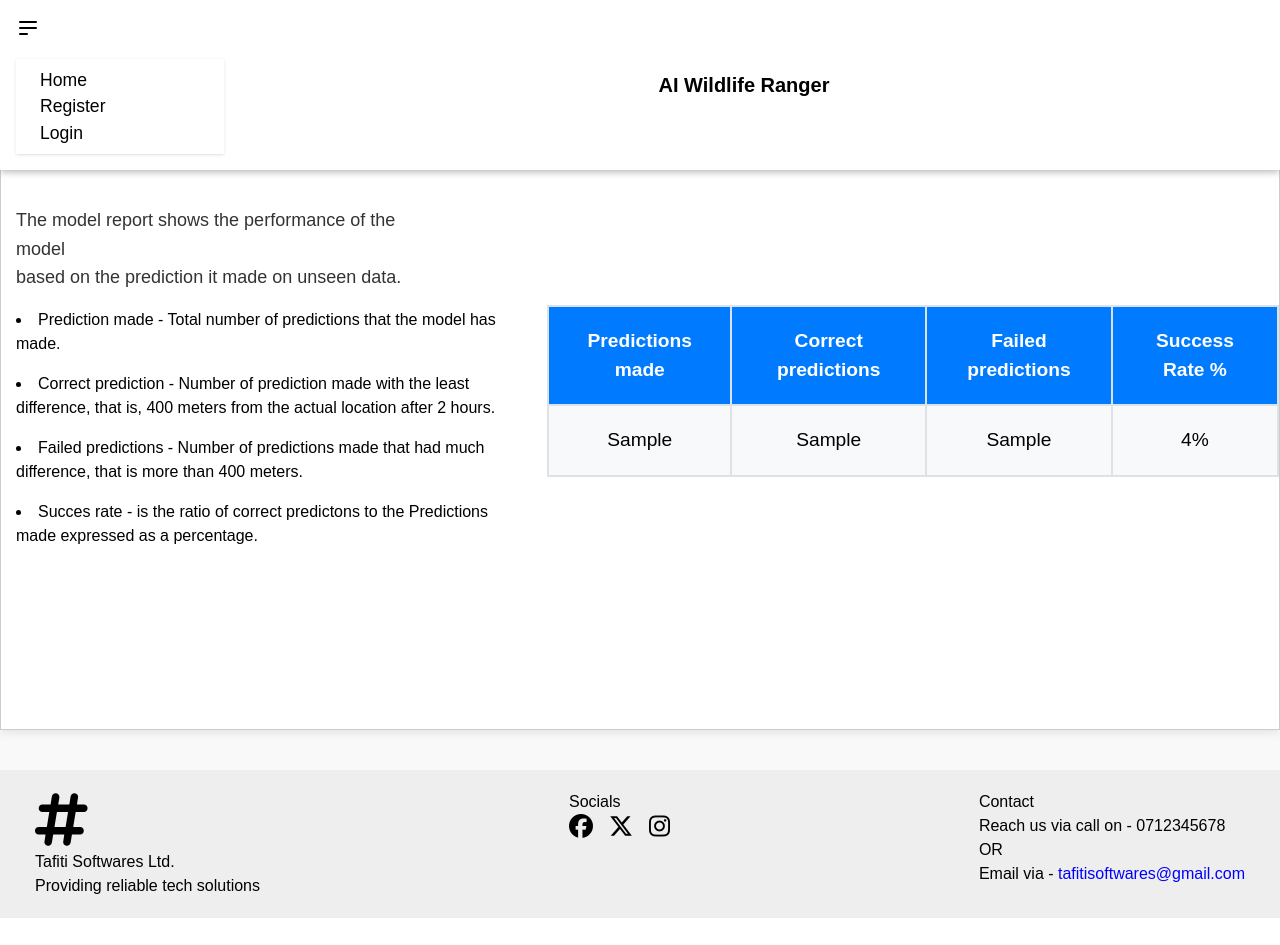
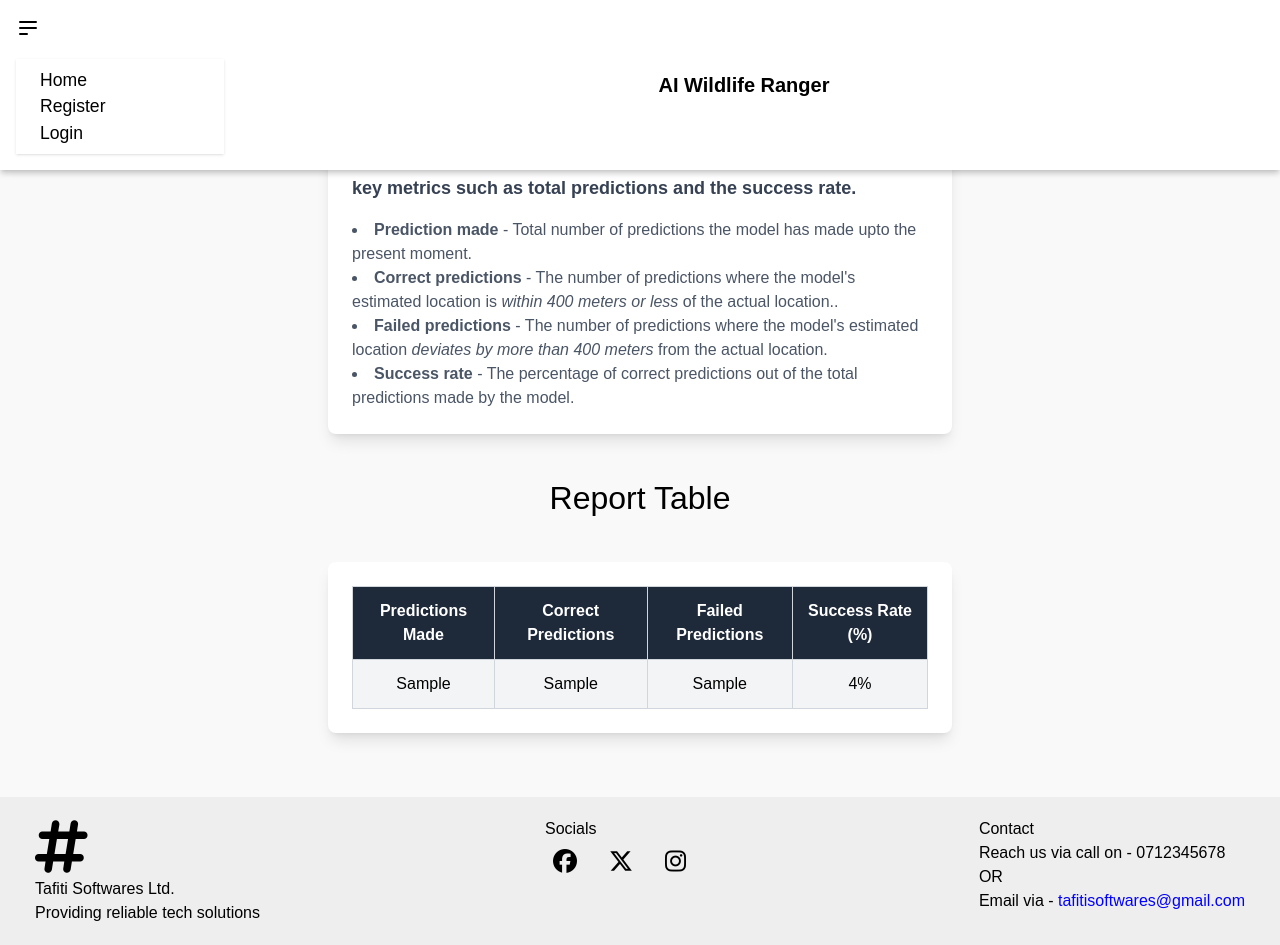
Before and after one commit to Samboja651/AI_WILDLIFE_RANGER, a Flask app: template templates/report.html in a window 1280 px wide. Before the commit the page ends 918 px from the top, so only its background shows below. Run offline with Flask 3, Linux system fonts and the light colour scheme; the template is opened without the code that fills it: most values are stand-ins (such as "Sample title", 1, 10 or a date in 2020); some libraries are stand-ins or nearby versions.

Commit message:
made some changes

```diff
--- a/static/css/main.css
+++ b/static/css/main.css
@@ -3,6 +3,11 @@ body {
     font-family: Arial, sans-serif;
     background-color: #f9f9f9;
 }
+
+.main {
+    margin-top: 70px;
+}
+
 /* Styling the map container */
 .map-container, #map {
     display: flex;
@@ -31,6 +36,17 @@ body {
     gap: 10px;
 }
 
+.reportContainer {
+    display: flex;
+    flex-direction: column;
+    justify-content: center;
+    align-items: center;
+    height: auto;
+    padding-top: 70px;
+    gap: 40px;
+}
+
+
 @media (max-width: 768px) {
     .mapForm,
     .map-container .container1 {
@@ -38,29 +54,7 @@ body {
     }
 }
 
-/* Style for the report table */
-.table {
-    width: 100%;
-    margin-top: 20px;
-    border-collapse: collapse;
-    font-size: 1.2em; /* Make text bigger */
-}
-.table th, .table td {
-    padding: 20px; /* Add more padding */
-    text-align: center;
-    border: 2px solid #dee2e6;
-}
-.table th {
-    background-color: #007bff;
-    color: #fff;
-    font-weight: bold;
-}
-.table tbody tr:nth-child(odd) {
-    background-color: #f8f9fa;
-}
-.table tbody tr:nth-child(even) {
-    background-color: #e9ecef;
-}
+
 
 /* Footer styling */
 .footer {
--- a/templates/index.html
+++ b/templates/index.html
@@ -99,16 +99,16 @@
       <nav>
         <h6 class="footer-title">Socials</h6>
         <div class="grid grid-flow-col gap-4">
-          <i class="fa-brands fa-facebook" style="font-size: 24px;"></i>
-          <i class="fa-brands fa-x-twitter" style="font-size: 24px;"></i>
-          <i class="fa-brands fa-instagram" style="font-size: 24px;"></i>
+          <a href=""><i class="fa-brands fa-facebook p-2" style="font-size: 24px;"></i></a>
+          <a href=""><i class="fa-brands fa-x-twitter p-2" style="font-size: 24px;"></i></a>
+          <a href=""><i class="fa-brands fa-instagram p-2" style="font-size: 24px;"></i></a>
         </div>
       </nav>
       <nav>
           <h6 class="footer-title">Contact</h6>
           <p>Reach us via call on  -  0712345678</p>
           <h5>OR</h5>
-          <p>Email via - <a href="" style="color: blue;">tafitisoftwares@gmail.com</a></p>
+          <p>Email via - <a href="mailto:tafitisoftwares@gmail.com" style="color: blue;">tafitisoftwares@gmail.com</a></p>
       </nav>
     </footer>
       {% endblock%}
--- a/templates/report.html
+++ b/templates/report.html
@@ -3,39 +3,53 @@
 
 {% block title %}Model Report - Wildlife Conservation{% endblock %}
 
-{% block container %}
-<div class="container1 mt-4">
-    <div  style="word-wrap: break-word; width: 45%; text-align: left; align-items: flex-start; padding-left: 15px;">
-            <p>The model report shows the performance of the model <br> based on the prediction it made on unseen data. <br></p>
-            <li>Prediction made - Total number of predictions that the model has made.</li>
-            <li>Correct prediction - Number of prediction made with the least difference, that is, 400 meters from the actual location after 2 hours.</li>
-            <li>Failed predictions - Number of predictions made that had much difference, that is more than 400 meters.</li>
-            <li>Succes rate - is the ratio of correct predictons to the Predictions made expressed as a percentage.</li>
-    </div>
 
+{% block section %}
 
-    <div class="row mt-4">
-        <div class="col">
-            <table class="table table-bordered table-striped">
-                <thead class="table-dark">
+<div class="container mx-auto px-4 py-6 ">
+    <!-- Parent container for responsiveness -->
+    <div class="reportContainer flex flex-col lg:flex-row gap-6">
+
+        <!-- Description Section -->
+        <div class="bg-white p-6 shadow-lg rounded-lg lg:w-1/2 w-full">
+            <p class="text-lg text-gray-700 font-semibold mb-4">
+                The model report table presents an evaluation of the model's performance based on its predictions for unseen data, highlighting key metrics such as total predictions and the success rate.
+            </p>
+            <ul class="list-disc list-inside text-gray-600">
+                <li><strong>Prediction made</strong> - Total number of predictions the model has made upto the present moment.</li>
+                <li><strong>Correct predictions</strong> - The number of predictions where the model's estimated location is  <i>within 400 meters or less</i> of the actual location..</li>
+                <li><strong>Failed predictions</strong> - The number of predictions where the model's estimated location <i>deviates by more than 400 meters</i> from the actual location.</li>
+                <li><strong>Success rate</strong> - The percentage of correct predictions out of the total predictions made by the model.</li>
+            </ul>
+        </div>
+
+        <!-- Table Section -->
+         <p style="font-size: 2em;">Report Table</p>
+        <div class="bg-white p-6 shadow-lg rounded-lg lg:w-1/2 w-full overflow-x-auto">
+            <table class="w-full border-collapse border border-gray-300">
+                <thead class="bg-gray-800 text-white">
                     <tr>
-                        <th>Predictions made</th>
-                        <th>Correct predictions</th>
-                        <th>Failed predictions</th>
-                        <th>Success Rate %</th>
+                        <th class="border border-gray-300 p-3">Predictions Made</th>
+                        <th class="border border-gray-300 p-3">Correct Predictions</th>
+                        <th class="border border-gray-300 p-3">Failed Predictions</th>
+                        <th class="border border-gray-300 p-3">Success Rate (%)</th>
                     </tr>
                 </thead>
                 <tbody>
-                    <tr>
-                        <td>{{ predictions_made }}</td>
-                        <td>{{ correct_predictions }}</td>
-                        <td>{{ failed_predictions }}</td>
-                        <td>{{ success_rate }}%</td>
+                    <tr class="bg-gray-100 text-center">
+                        <td class="border border-gray-300 p-3">{{ predictions_made }}</td>
+                        <td class="border border-gray-300 p-3">{{ correct_predictions }}</td>
+                        <td class="border border-gray-300 p-3">{{ failed_predictions }}</td>
+                        <td class="border border-gray-300 p-3">{{ success_rate }}%</td>
                     </tr>
                 </tbody>
             </table>
         </div>
+
     </div>
 </div>
+
+
+
 {% endblock %}
 {% block formField%}{% endblock%}
```
Also changed, not shown: templates/home.html (+10 -10 lines), static/images/74q26r70s2_Elephant_herd_crop_raid.jpg (deleted), static/images/LION-DEAD-MOHAWK.jpg (deleted), static/images/damaged_house.jpeg (deleted), static/images/damaged_house.jpg (deleted), static/images/dead-lion-Jeremy-Goss.jpg (added), static/images/elephant_destroy_property.JPG (added), static/images/elephant_raid_crop_farm.png (added), static/images/images.jpeg (deleted), static/images/property_destroyed_by_elephants.jpg (added).
